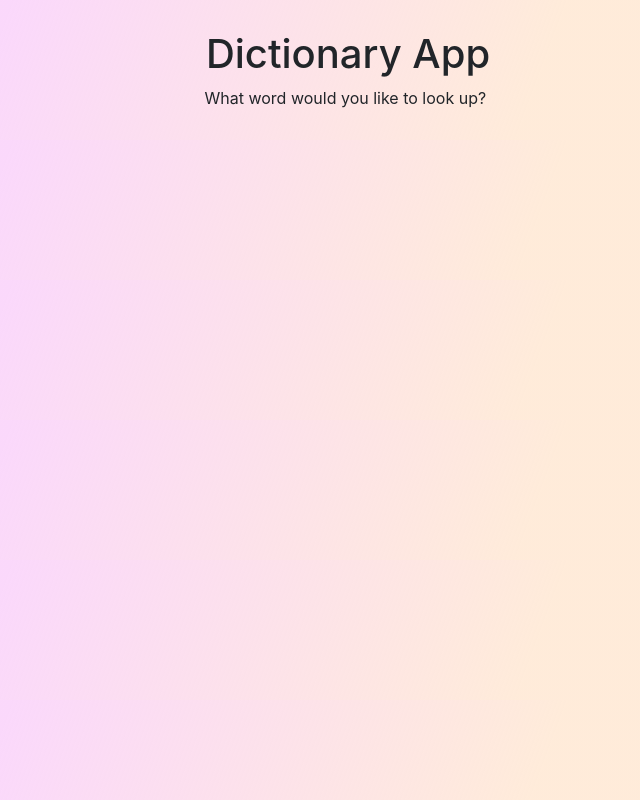
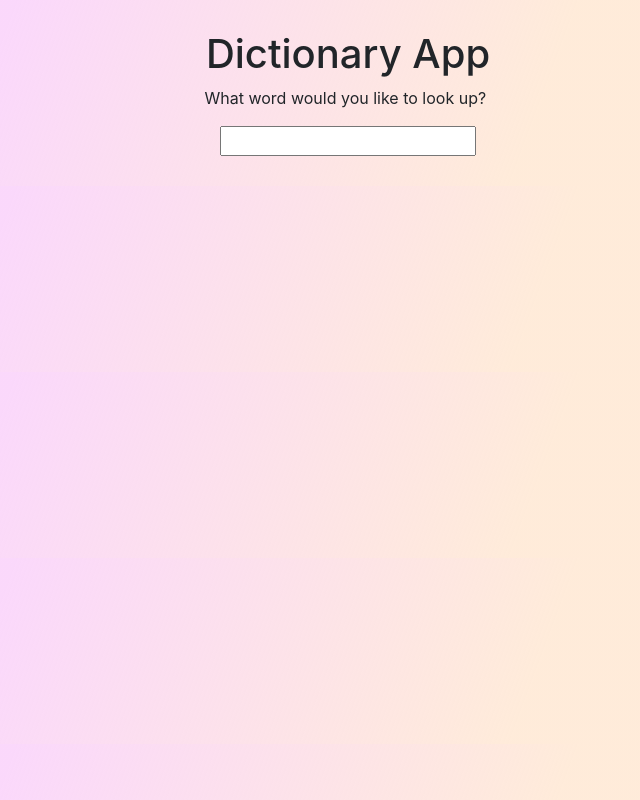
Before and after one commit to chickienickie/dictionary-project, a React (Create React App) app: page / in a window 1280 px wide. Shown: the whole page, without its empty margins (292-932 px from the left). Built offline with nearby package versions, Linux system fonts and the light colour scheme.

Commit message:
added dictionary search function

```diff
--- a/src/App.js
+++ b/src/App.js
@@ -1,5 +1,6 @@
 import React, { Component } from 'react'
 import Typical from 'react-typical'
+import Dictionary from "./Dictionary"
 
 
 const steps = [
@@ -11,6 +12,9 @@
       <div>
         <h1>Dictionary App</h1>
         <Typical steps={steps} loop={Infinity} />
+        <main>
+          <Dictionary />
+        </main>
       </div>
     )
   }
--- /dev/null
+++ b/src/Dictionary.js
@@ -0,0 +1,22 @@
+import React, { useState } from "react";
+
+export default function Dictionary() {
+  let [keyword, setKeyword] = useState(null);
+
+  function search(event) {
+    event.preventDefault();
+    alert(`Searching for the definition of the word ${keyword}`)
+  }
+
+  function handleKeywordChange(event) {
+    setKeyword(event.target.value);
+  }
+
+  return (
+    <div className="Dictionary">
+      <form onSubmit={search}>
+        <input type="search" onChange={handleKeywordChange} />
+      </form>
+    </div>
+  )
+}
```
